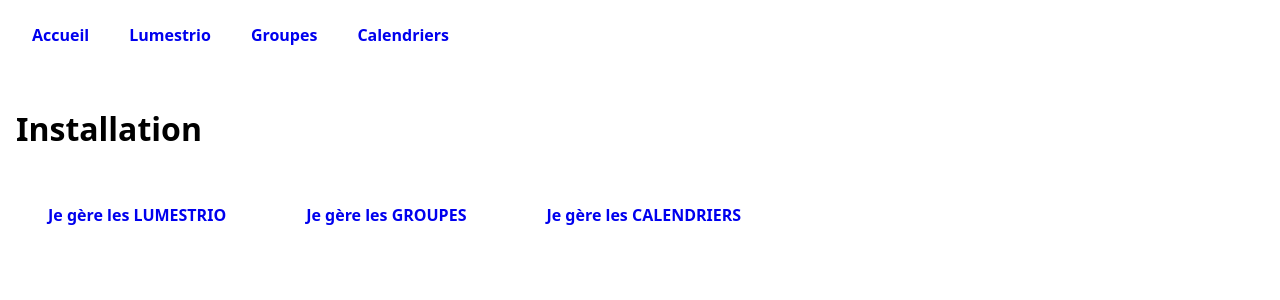
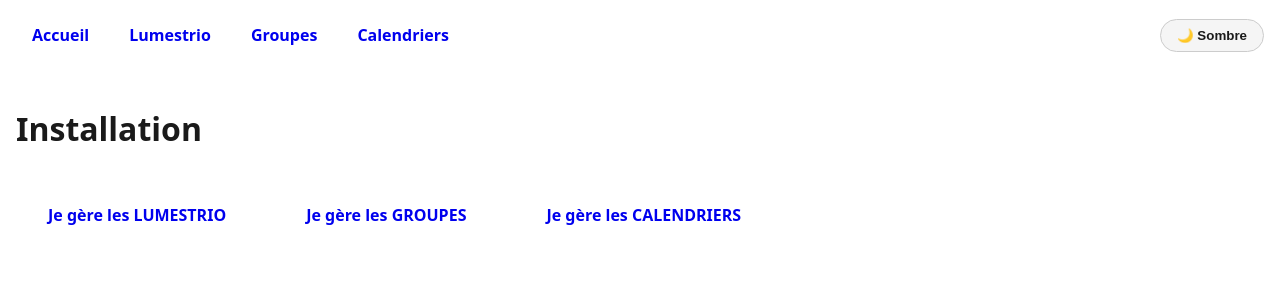
Before and after one commit to guime7000/appestrio, a Vue app in the folder frontend/: page / in a window 1280 px wide. Shown: the top 300 px of the page. Built offline with nearby package versions, Linux system fonts and the light colour scheme.

Commit message:
Handle dark / light theme

```diff
--- a/frontend/src/App.vue
+++ b/frontend/src/App.vue
@@ -1,17 +1,31 @@
 <script setup lang="ts">
+import { useTheme } from "@/composables/useTheme";
+
 const navLinks = [
   { to: "/", label: "Accueil" },
   { to: "/devices", label: "Lumestrio" },
   { to: "/groups", label: "Groupes" },
   { to: "/calendars", label: "Calendriers" },
 ];
+
+const { theme, toggleTheme } = useTheme();
 </script>
 
 <template>
   <nav class="nav">
-    <RouterLink v-for="link in navLinks" :key="link.to" :to="link.to">
-      {{ link.label }}
-    </RouterLink>
+    <div class="nav-links">
+      <RouterLink v-for="link in navLinks" :key="link.to" :to="link.to">
+        {{ link.label }}
+      </RouterLink>
+    </div>
+    <button
+      type="button"
+      class="theme-toggle"
+      :aria-label="theme === 'dark' ? 'Passer au thème clair' : 'Passer au thème sombre'"
+      @click="toggleTheme"
+    >
+      {{ theme === "dark" ? "☀️ Clair" : "🌙 Sombre" }}
+    </button>
   </nav>
   <main>
     <RouterView />
@@ -21,8 +35,15 @@ const navLinks = [
 <style scoped>
 .nav {
   display: flex;
+  align-items: center;
+  justify-content: space-between;
   gap: 0.5rem;
   padding: 1rem;
+}
+
+.nav-links {
+  display: flex;
+  gap: 0.5rem;
 }
 
 .nav a {
@@ -32,6 +53,16 @@ const navLinks = [
   font-weight: bold;
 }
 
+.theme-toggle {
+  padding: 0.5rem 1rem;
+  border-radius: 999px;
+  border: 1px solid var(--color-border);
+  background: var(--color-surface-alt);
+  color: var(--color-text);
+  font-weight: bold;
+  cursor: pointer;
+}
+
 main {
   padding: 1rem;
 }
--- /dev/null
+++ b/frontend/src/composables/useTheme.ts
@@ -0,0 +1,35 @@
+import { ref } from "vue";
+
+export type Theme = "light" | "dark";
+
+const STORAGE_KEY = "appestrio-theme";
+
+function systemPrefersDark(): boolean {
+  return window.matchMedia("(prefers-color-scheme: dark)").matches;
+}
+
+function readStoredTheme(): Theme | null {
+  const stored = localStorage.getItem(STORAGE_KEY);
+  return stored === "light" || stored === "dark" ? stored : null;
+}
+
+function applyTheme(next: Theme) {
+  document.documentElement.setAttribute("data-theme", next);
+}
+
+const theme = ref<Theme>(readStoredTheme() ?? (systemPrefersDark() ? "dark" : "light"));
+applyTheme(theme.value);
+
+export function useTheme() {
+  function setTheme(next: Theme) {
+    theme.value = next;
+    localStorage.setItem(STORAGE_KEY, next);
+    applyTheme(next);
+  }
+
+  function toggleTheme() {
+    setTheme(theme.value === "dark" ? "light" : "dark");
+  }
+
+  return { theme, setTheme, toggleTheme };
+}
--- a/frontend/src/style.css
+++ b/frontend/src/style.css
@@ -1,6 +1,47 @@
 :root {
   color-scheme: light dark;
   font-family: system-ui, sans-serif;
+
+  --color-bg: #ffffff;
+  --color-text: #1a1a1a;
+  --color-surface: #ffffff;
+  --color-surface-alt: #f5f5f5;
+  --color-border: #cccccc;
+  --color-muted: #666666;
+  --color-backdrop: rgba(0, 0, 0, 0.5);
+  --color-warning-bg: #fff4e5;
+  --color-warning-border: #e0a94c;
+  --color-close-icon: #c62828;
+  --color-disabled-text: inherit;
+}
+
+/* Follows the OS preference until the user picks an explicit theme below. */
+@media (prefers-color-scheme: dark) {
+  :root:not([data-theme="light"]) {
+    --color-bg: #121212;
+    --color-text: #e8e8e8;
+    --color-surface: #2b2b2b;
+    --color-surface-alt: #383838;
+    --color-border: #555555;
+    --color-muted: #a0a0a0;
+    --color-backdrop: rgba(0, 0, 0, 0.7);
+    --color-warning-bg: #4a3a1a;
+    --color-warning-border: #b8860b;
+    --color-disabled-text: #000000;
+  }
+}
+
+:root[data-theme="dark"] {
+  --color-bg: #121212;
+  --color-text: #e8e8e8;
+  --color-surface: #2b2b2b;
+  --color-surface-alt: #383838;
+  --color-border: #555555;
+  --color-muted: #a0a0a0;
+  --color-backdrop: rgba(0, 0, 0, 0.7);
+  --color-warning-bg: #4a3a1a;
+  --color-warning-border: #b8860b;
+  --color-disabled-text: #000000;
 }
 
 * {
@@ -9,4 +50,6 @@
 
 body {
   margin: 0;
+  background: var(--color-bg);
+  color: var(--color-text);
 }
--- a/frontend/src/views/CalendarsView.vue
+++ b/frontend/src/views/CalendarsView.vue
@@ -90,7 +90,7 @@ onMounted(loadCalendars);
   </form>
 
   <div class="bulk-actions">
-    <button :disabled="selectedUuids.size === 0" @click="removeSelectedCalendars">
+    <button class="clear-selection" :disabled="selectedUuids.size === 0" @click="removeSelectedCalendars">
       Effacer la sélection ({{ selectedUuids.size }})
     </button>
   </div>
@@ -165,6 +165,10 @@ onMounted(loadCalendars);
 </template>
 
 <style scoped>
+.clear-selection:disabled {
+  color: var(--color-disabled-text);
+}
+
 .create-form {
   display: flex;
   gap: 0.5rem;
@@ -180,18 +184,18 @@ th,
 td {
   text-align: left;
   padding: 0.5rem;
-  border-bottom: 1px solid #ccc;
+  border-bottom: 1px solid var(--color-border);
 }
 
 .note {
-  color: #666;
+  color: var(--color-muted);
   font-style: italic;
 }
 
 .modal-backdrop {
   position: fixed;
   inset: 0;
-  background: rgba(0, 0, 0, 0.5);
+  background: var(--color-backdrop);
   display: flex;
   align-items: center;
   justify-content: center;
@@ -199,7 +203,8 @@ td {
 
 .modal {
   position: relative;
-  background: white;
+  background: var(--color-surface);
+  color: var(--color-text);
   padding: 1.5rem;
   border-radius: 6px;
   min-width: 320px;
@@ -211,6 +216,7 @@ td {
   right: 0.5rem;
   background: none;
   border: none;
+  color: var(--color-close-icon);
   font-size: 1.1rem;
   line-height: 1;
   cursor: pointer;
@@ -244,7 +250,7 @@ td {
 }
 
 .detail-list pre {
-  background: #f5f5f5;
+  background: var(--color-surface-alt);
   padding: 0.5rem;
   border-radius: 4px;
   overflow-x: auto;
--- a/frontend/src/views/DevicesView.vue
+++ b/frontend/src/views/DevicesView.vue
@@ -170,7 +170,7 @@ onMounted(loadDevices);
   <h1>Je gère les APPAREILS</h1>
 
   <div class="bulk-actions">
-    <button :disabled="selectedUuids.size === 0" @click="removeSelectedDevices">
+    <button class="clear-selection" :disabled="selectedUuids.size === 0" @click="removeSelectedDevices">
       Effacer la sélection ({{ selectedUuids.size }})
     </button>
     <button type="button" @click="openCreateModal">Créer un appareil</button>
@@ -358,6 +358,10 @@ onMounted(loadDevices);
 </template>
 
 <style scoped>
+.clear-selection:disabled {
+  color: var(--color-disabled-text);
+}
+
 table {
   border-collapse: collapse;
   width: 100%;
@@ -367,7 +371,7 @@ th,
 td {
   text-align: left;
   padding: 0.5rem;
-  border-bottom: 1px solid #ccc;
+  border-bottom: 1px solid var(--color-border);
 }
 
 .error {
@@ -383,7 +387,7 @@ td {
 .modal-backdrop {
   position: fixed;
   inset: 0;
-  background: rgba(0, 0, 0, 0.5);
+  background: var(--color-backdrop);
   display: flex;
   align-items: center;
   justify-content: center;
@@ -391,7 +395,8 @@ td {
 
 .modal {
   position: relative;
-  background: white;
+  background: var(--color-surface);
+  color: var(--color-text);
   padding: 1.5rem;
   border-radius: 6px;
   min-width: 320px;
@@ -403,6 +408,7 @@ td {
   right: 0.5rem;
   background: none;
   border: none;
+  color: var(--color-close-icon);
   font-size: 1.1rem;
   line-height: 1;
   cursor: pointer;
@@ -417,7 +423,7 @@ td {
 }
 
 .mandatory-hint {
-  color: #666;
+  color: var(--color-muted);
   font-size: 0.85rem;
   font-style: italic;
   margin-top: -0.5rem;
@@ -428,8 +434,8 @@ td {
 }
 
 .master-warning {
-  background: #fff4e5;
-  border: 1px solid #e0a94c;
+  background: var(--color-warning-bg);
+  border: 1px solid var(--color-warning-border);
   border-radius: 4px;
   padding: 0.5rem 0.75rem;
   margin: -0.25rem 0 0;
--- a/frontend/src/views/GroupsView.vue
+++ b/frontend/src/views/GroupsView.vue
@@ -179,7 +179,7 @@ onMounted(async () => {
   </form>
 
   <div class="bulk-actions">
-    <button :disabled="selectedGroupUuids.size === 0" @click="removeSelectedGroups">
+    <button class="clear-selection" :disabled="selectedGroupUuids.size === 0" @click="removeSelectedGroups">
       Effacer la sélection ({{ selectedGroupUuids.size }})
     </button>
   </div>
@@ -317,6 +317,10 @@ onMounted(async () => {
 </template>
 
 <style scoped>
+.clear-selection:disabled {
+  color: var(--color-disabled-text);
+}
+
 .create-form {
   display: flex;
   gap: 0.5rem;
@@ -332,13 +336,13 @@ th,
 td {
   text-align: left;
   padding: 0.5rem;
-  border-bottom: 1px solid #ccc;
+  border-bottom: 1px solid var(--color-border);
 }
 
 .picker {
   margin-top: 1rem;
   padding: 1rem;
-  border: 1px solid #ccc;
+  border: 1px solid var(--color-border);
   border-radius: 0.5rem;
 }
 
@@ -380,7 +384,7 @@ td {
 }
 
 .expanded-row td {
-  background: #fafafa;
+  background: var(--color-surface-alt);
   padding-top: 0;
 }
 
@@ -393,7 +397,7 @@ td {
 .modal-backdrop {
   position: fixed;
   inset: 0;
-  background: rgba(0, 0, 0, 0.5);
+  background: var(--color-backdrop);
   display: flex;
   align-items: center;
   justify-content: center;
@@ -401,7 +405,8 @@ td {
 
 .modal {
   position: relative;
-  background: white;
+  background: var(--color-surface);
+  color: var(--color-text);
   padding: 1.5rem;
   border-radius: 6px;
   min-width: 320px;
@@ -413,6 +418,7 @@ td {
   right: 0.5rem;
   background: none;
   border: none;
+  color: var(--color-close-icon);
   font-size: 1.1rem;
   line-height: 1;
   cursor: pointer;
@@ -444,7 +450,7 @@ td {
 }
 
 .mandatory-hint {
-  color: #666;
+  color: var(--color-muted);
   font-size: 0.85rem;
   font-style: italic;
   margin-top: -0.5rem;
```
